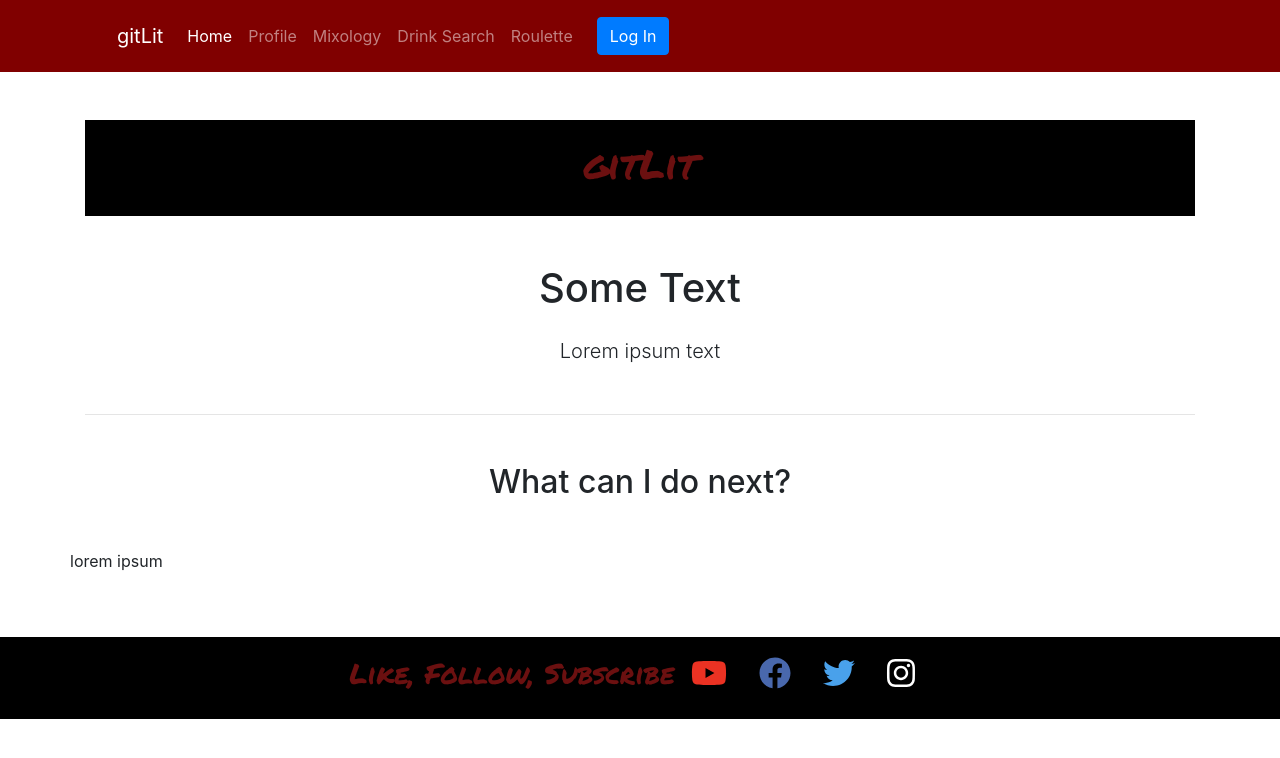
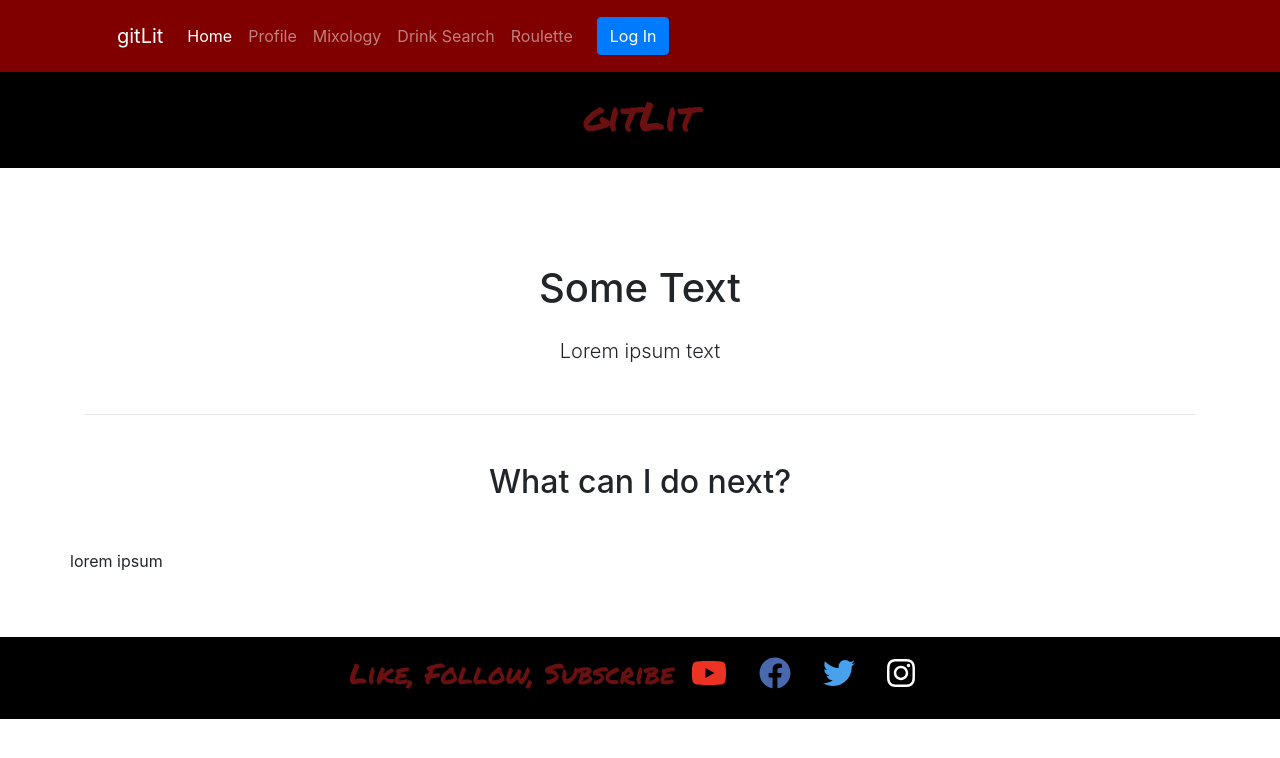
Before and after one commit to J-A-M-M-S/gitLit, a React (Create React App) app in the folder client/: page / in a window 1280 px wide. Shown: the top 758 px of the page. Built offline with nearby package versions, Linux system fonts and the light colour scheme; no server answers.

Commit message:
Move title out of container in app.js

```diff
--- a/client/src/App.js
+++ b/client/src/App.js
@@ -22,8 +22,8 @@ const App = () => {
   return (
     <div id="app" className="d-flex flex-column h-100">
       <NavBar />
+      <Title />
       <Container className="flex-grow-1 mt-5">
-        <Title />
         <Switch>
           <Route path="/" exact component={Home} />
           <PrivateRoute path="/Profile" component={Profile} />
```
